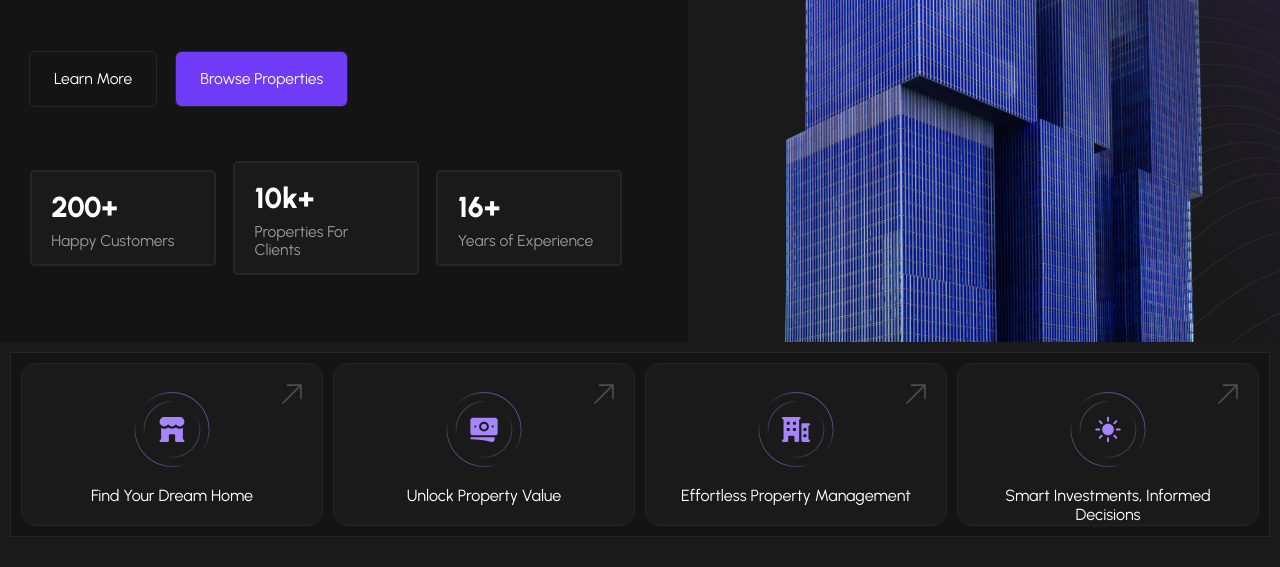
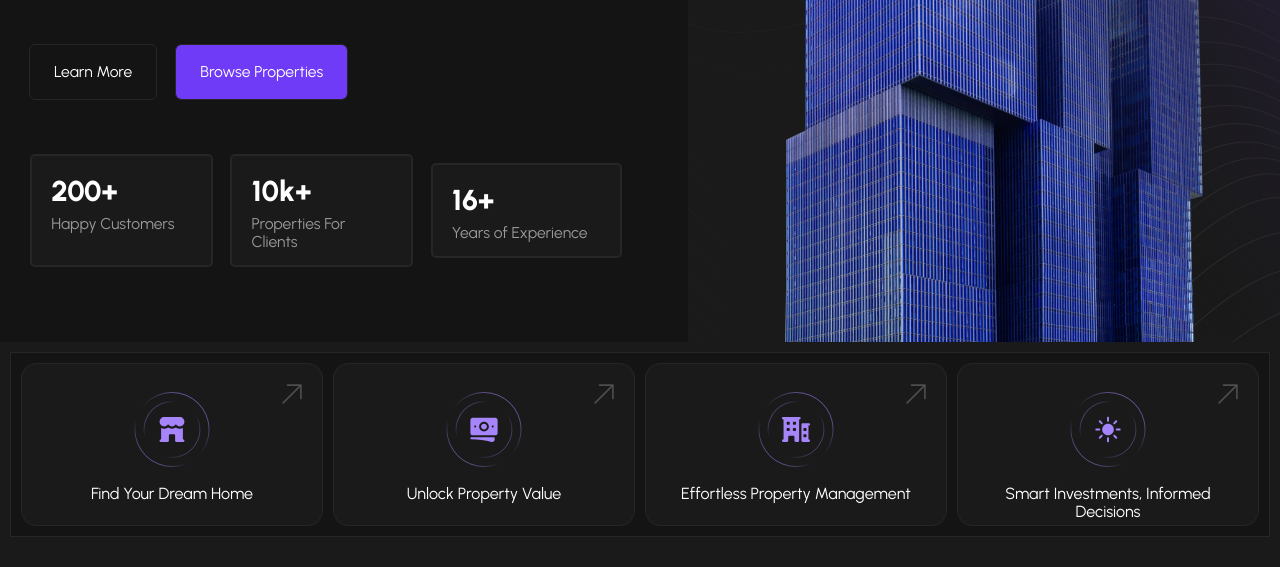
Before and after one commit to NazarZhuvaka/estatein, a website: page src/html/index.html in a window 1280 px wide. Shown: the part 398-965 px from the top of the page. Drawn offline with nearby package versions, Linux system fonts and the light colour scheme; files that its build step writes are made by us from their sources; files whose address does not match are found by name.

Commit message:
welcome end

```diff
--- a/src/html/blocks/welcome.html
+++ b/src/html/blocks/welcome.html
@@ -11,6 +11,7 @@
                 <a class="btn btn_primary welcome__btn welcome__btn--active" href="#!">Browse Properties</a>
             </div>
             <div class="welcome__subs">
+                <div class="welcome__subs-container">
                     <div class="welcome__subs-item">
                         <p class="subs-item__count">200+</p>
                         <p class="subs-item__text">Happy Customers</p>
@@ -18,6 +19,7 @@
                     <div class="welcome__subs-item">
                         <p class="subs-item__count">10k+</p>
                         <p class="subs-item__text">Properties For Clients</p>
+                    </div>
                 </div>
                 <div class="welcome__subs-item">
                     <p class="subs-item__count">16+</p>
--- a/src/scss/components/_fiches.scss
+++ b/src/scss/components/_fiches.scss
@@ -47,6 +47,10 @@
             max-height: clamp(9.375rem, 5.8rem + 5.5vw, 10.75rem);
         }
 
+        @include mobile {
+            min-height: 144px;
+        }
+
 
         img {
             height: clamp(3.75rem, 2.969rem + 2.17vw, 5.125rem);
@@ -67,7 +71,7 @@
     }
 
     &__item-desc {
-        margin-top: 20px;
+        margin-top: clamp(0.875rem, 0.717rem + 0.44vw, 1.25rem);
         font-size: clamp(0.875rem, 0.768rem + 0.3vw, 1.125rem);
     }
 }
--- a/src/scss/components/_welcome.scss
+++ b/src/scss/components/_welcome.scss
@@ -50,6 +50,7 @@
 
     &__info {
         justify-self: end;
+        padding-bottom: 15px;
     }
 
     &__info-title {
@@ -74,6 +75,8 @@
     }
 
     &__img {
+        // //////////////////////////////////////////
+        height: 100%;
 	    background-color: var(--c-grey10);
         background-image: url('./../img/welcome-img-bg.png');
 
@@ -95,13 +98,29 @@
 
 
     &__subs {
-        display: flex;
+        display: grid;
+        grid-template-columns: 2fr 1fr;
+        // display: flex;
         flex-wrap: nowrap;
         align-items: center;
         gap: clamp(0.75rem, 0.466rem + 0.79vw, 1.25rem);
         margin-top: clamp(2.5rem, 2.185rem + 1.57vw, 3.75rem);
 
         max-width: 758px;
+
+        @include mobile{
+            display: flex;
+            flex-direction: column;
+            max-width: unset;
+            text-align: center;
+        }
+
+        &-container{
+            display: flex;
+            width: 100%;
+            gap: clamp(0.75rem, 0.466rem + 0.79vw, 1.25rem);
+
+        }
 
     }
 
@@ -114,6 +133,11 @@
         background-color: var(--c-grey10);
         @include laptop {
             padding: 14px clamp(1rem, 0.833rem + 0.46vw, 1.25rem);
+        }
+
+        @include mobile{
+            max-width: unset;
+
         }
     }
 
```
Also changed, not shown: build/css/main.css, build/index.html. Lines whose indentation alone changed are shown as unchanged.
